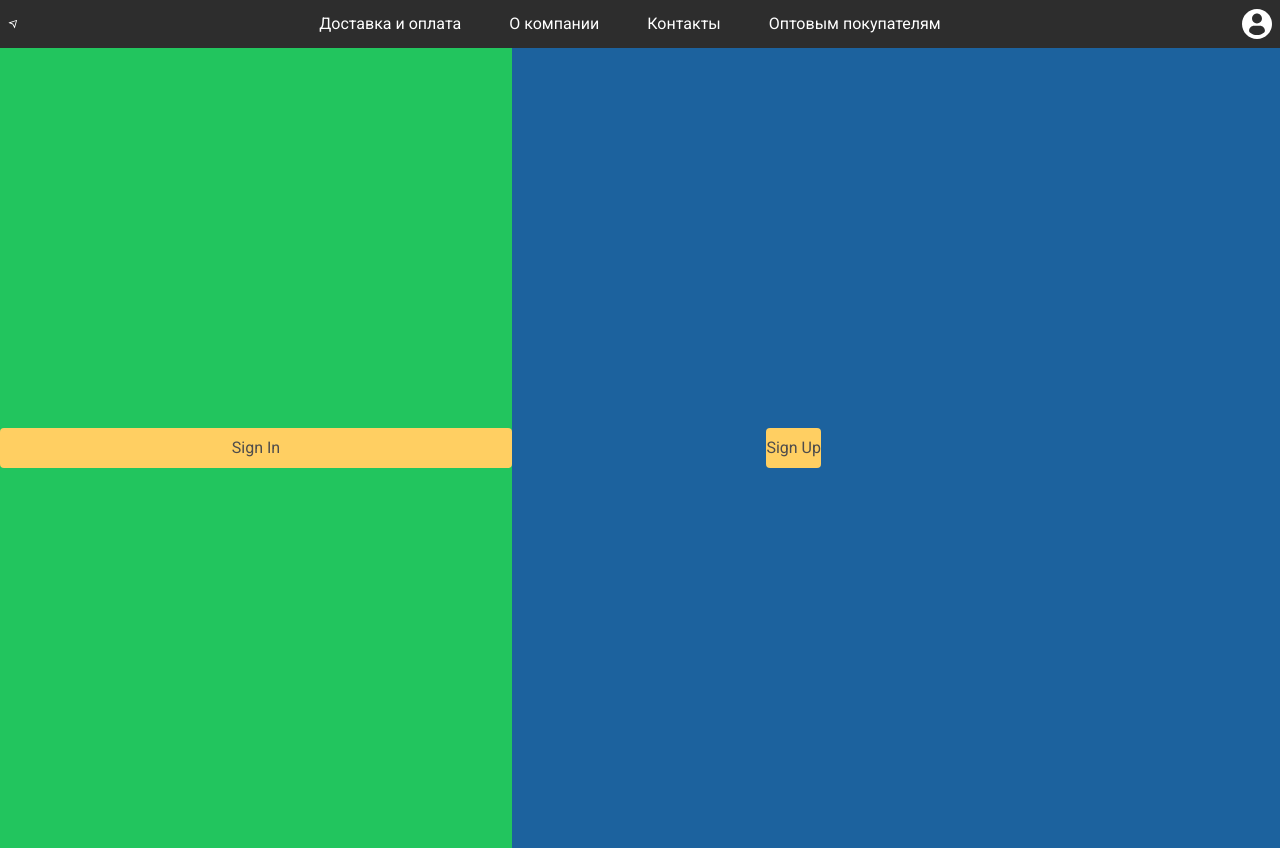
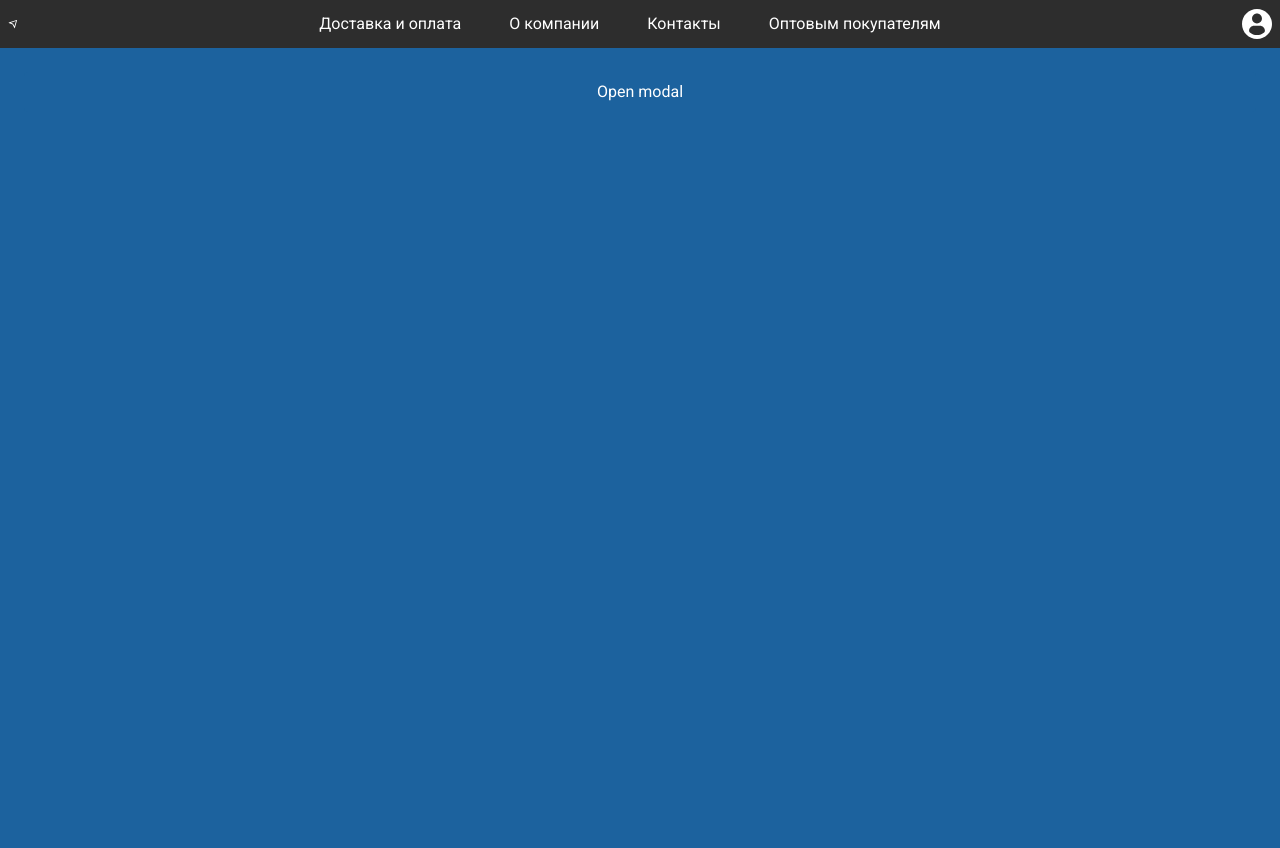
Before and after one commit to Vadim4ick/shopBoiler, a Next.js app: page / in a window 1280 px wide. Built offline with nearby package versions, Linux system fonts and the light colour scheme.

Commit message:
jast for testing

```diff
--- a/src/pages/AuthPage/ui/AuthPage.tsx
+++ b/src/pages/AuthPage/ui/AuthPage.tsx
@@ -5,13 +5,33 @@ import { motion } from "framer-motion";
 import { useState } from "react";
 
 import { Button } from "@/shared/ui/Button/Button";
+import { Modal } from "@/shared/ui/Modal/Modal";
 
 const PageAuth = () => {
   const [signIn, setSignIn] = useState(false);
 
+  const [showModal, setShowModal] = useState(false);
+
+  const handleClick = () => {
+    setShowModal(true);
+};
+
+  const handleClose = () => {
+    setShowModal(false);
+};
+
   return (
     <div className="relative h-screen w-full overflow-hidden bg-blue p-6">
-      <motion.div
+
+
+        <div>
+            <Button children={"Open modal"} onClick={handleClick} />
+            <Modal position={"left"} open={showModal} children={"Some content of modal"} onClose={handleClose} />
+        </div>
+
+
+
+      {/* <motion.div
         animate={{ left: signIn ? "60%" : "0%" }}
         initial={false}
         transition={{ duration: 0.5 }}
@@ -35,7 +55,7 @@ const PageAuth = () => {
         <Button bg="yellow" onClick={() => setSignIn(!signIn)}>
           Sign Up
         </Button>
-      </motion.div>
+      </motion.div> */}
     </div>
   );
 };
```
